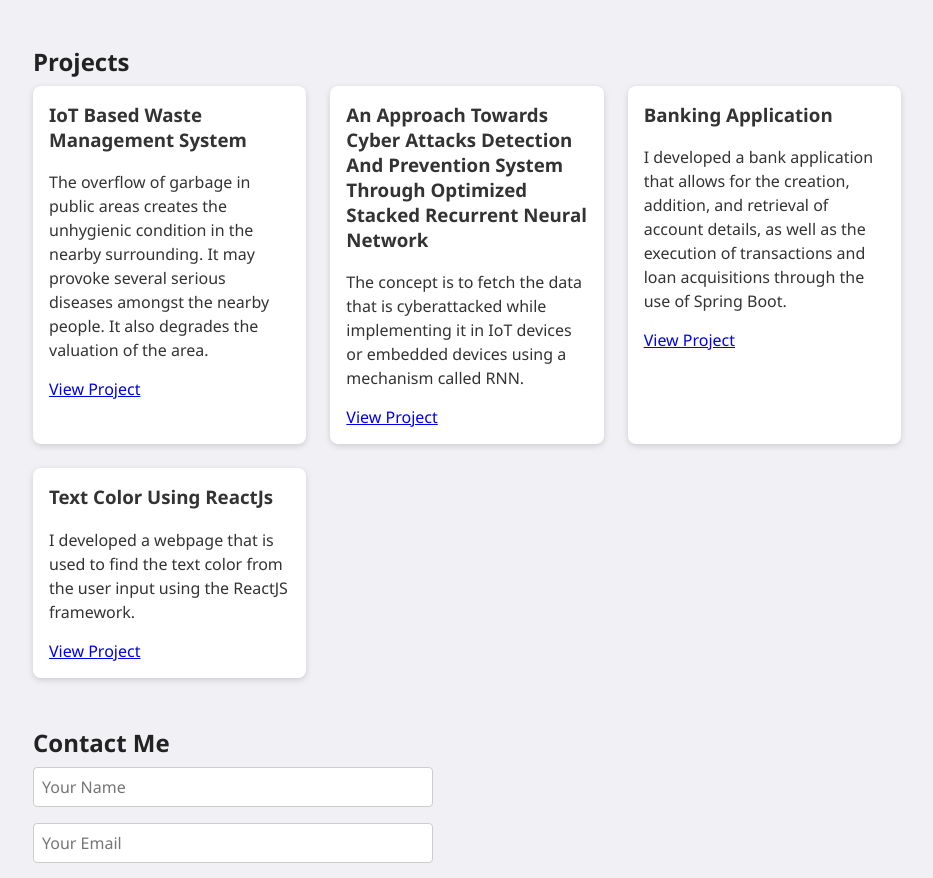
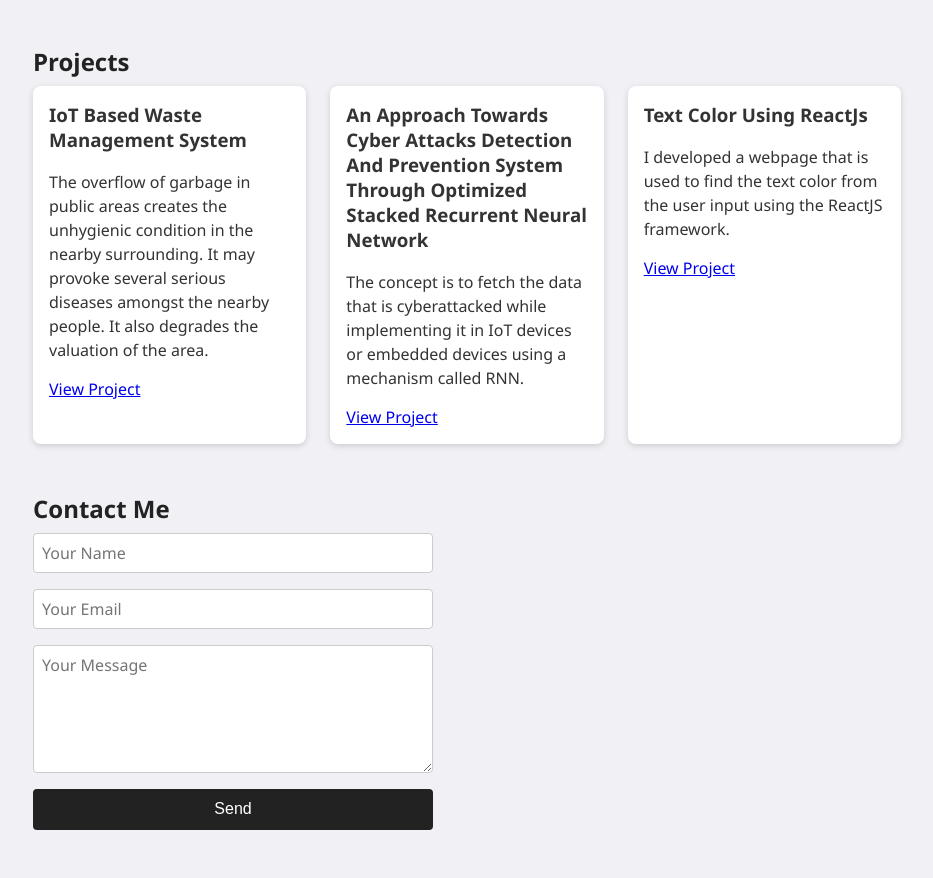
Before and after one commit to Dhanush1972/Portofolio, a plain HTML site: page index.html in a window 1280 px wide. Shown: the part 378-1256 px from the top of the page, without its empty margins (173-1106 px from the left). Drawn offline with Linux system fonts and the light colour scheme.

Commit message:
Update index.html

```diff
--- a/index.html
+++ b/index.html
@@ -40,11 +40,6 @@
           <a href="https://github.com/Dhanush1972/Final-Year-Project" target="_blank">View Project</a>
         </div>
          <div class="project-card">
-          <h3>Banking Application</h3>
-          <p>I developed a bank application that allows for the creation, addition, and retrieval of account details, as well as the execution of transactions and loan acquisitions through the use of Spring Boot.</p>
-          <a href="https://github.com/Dhanush1972/Bank_Application" target="_blank">View Project</a>
-        </div>
-         <div class="project-card">
           <h3>Text Color Using ReactJs</h3>
           <p>I developed a webpage that is used to find the text color from the user input using the ReactJS framework.</p>
           <a href="https://dhanush1972.github.io/TextColor/" target="_blank">View Project</a>
```
